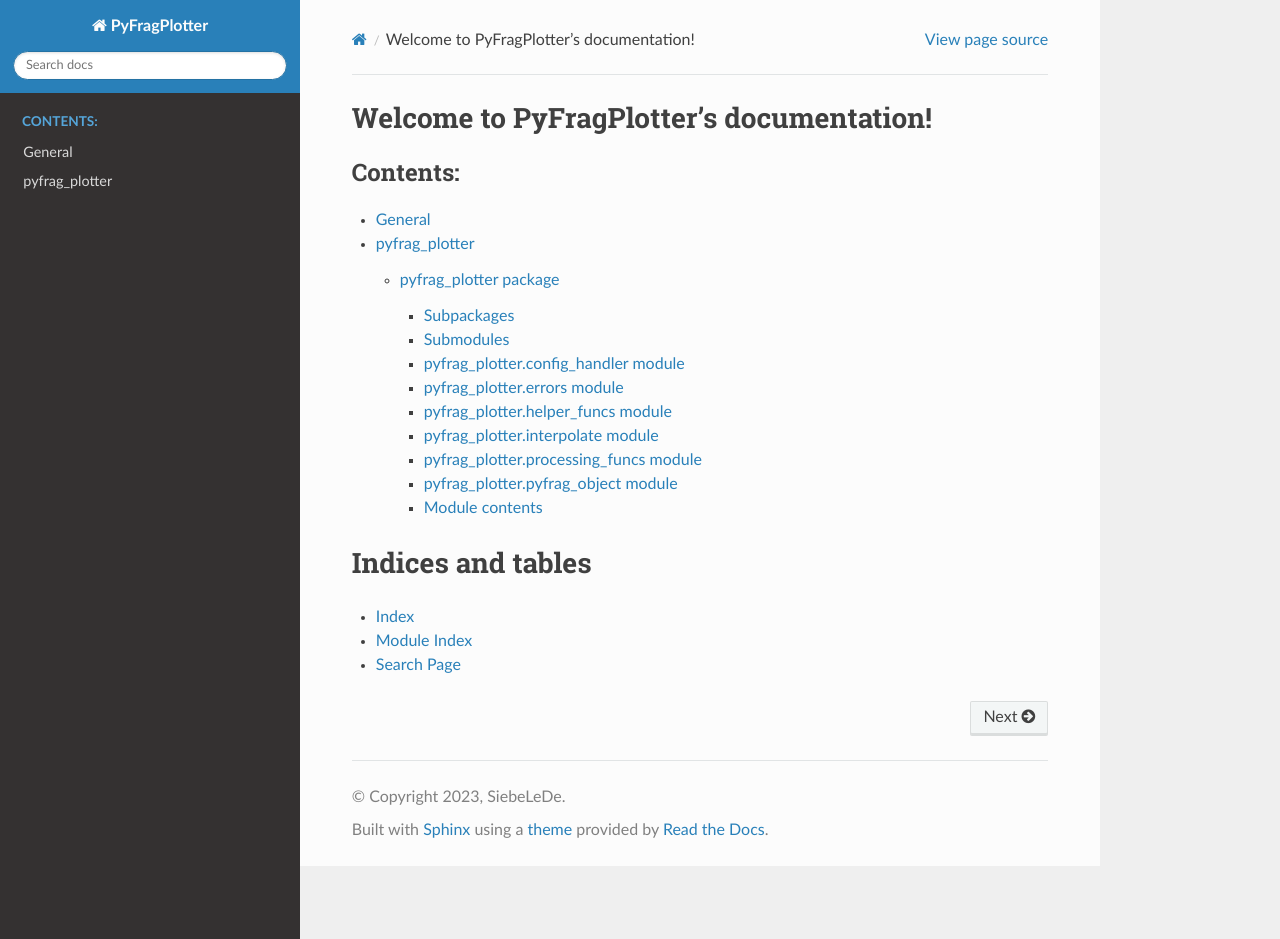
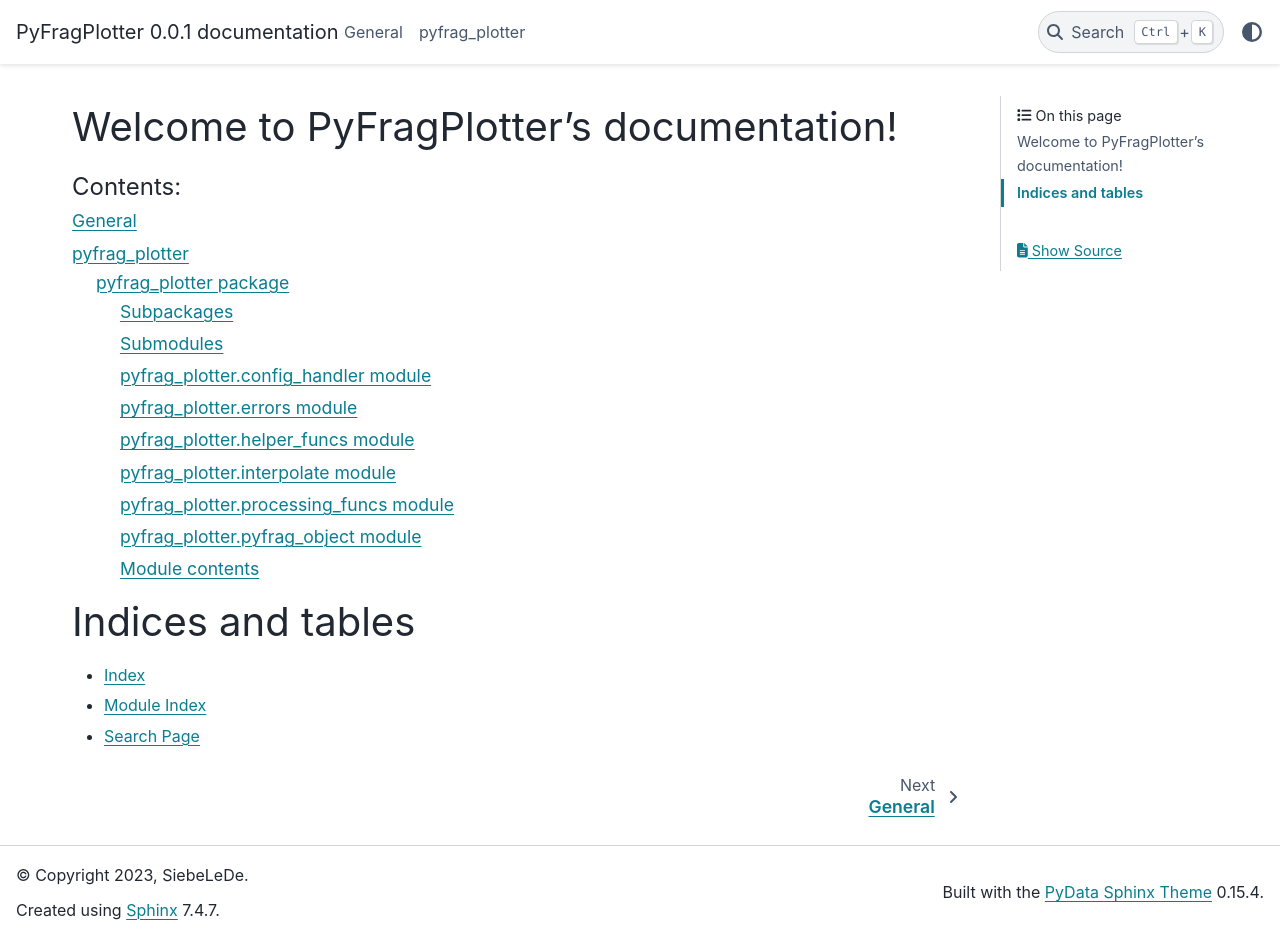
Before and after one commit to SiebeLeDe/pyfrag_plot, a Sphinx documentation site: the page built from docs/index.rst, in a window 1280 px wide and 939 px high. Built offline with Sphinx 7.4.7 and the PyData theme 0.15.4, drawn with Linux system fonts in a browser that asks for light colours.

Commit message:
Update conf.py

```diff
--- a/docs/conf.py
+++ b/docs/conf.py
@@ -62,7 +62,7 @@ html_theme_options = {
 
 # The theme to use for HTML and HTML Help pages.  See the documentation for
 # a list of builtin themes.
-html_theme = 'sphinx_rtd_theme'
+html_theme = 'pydata_sphinx_theme'
 
 
 # Add any paths that contain custom static files (such as style sheets) here,
```
